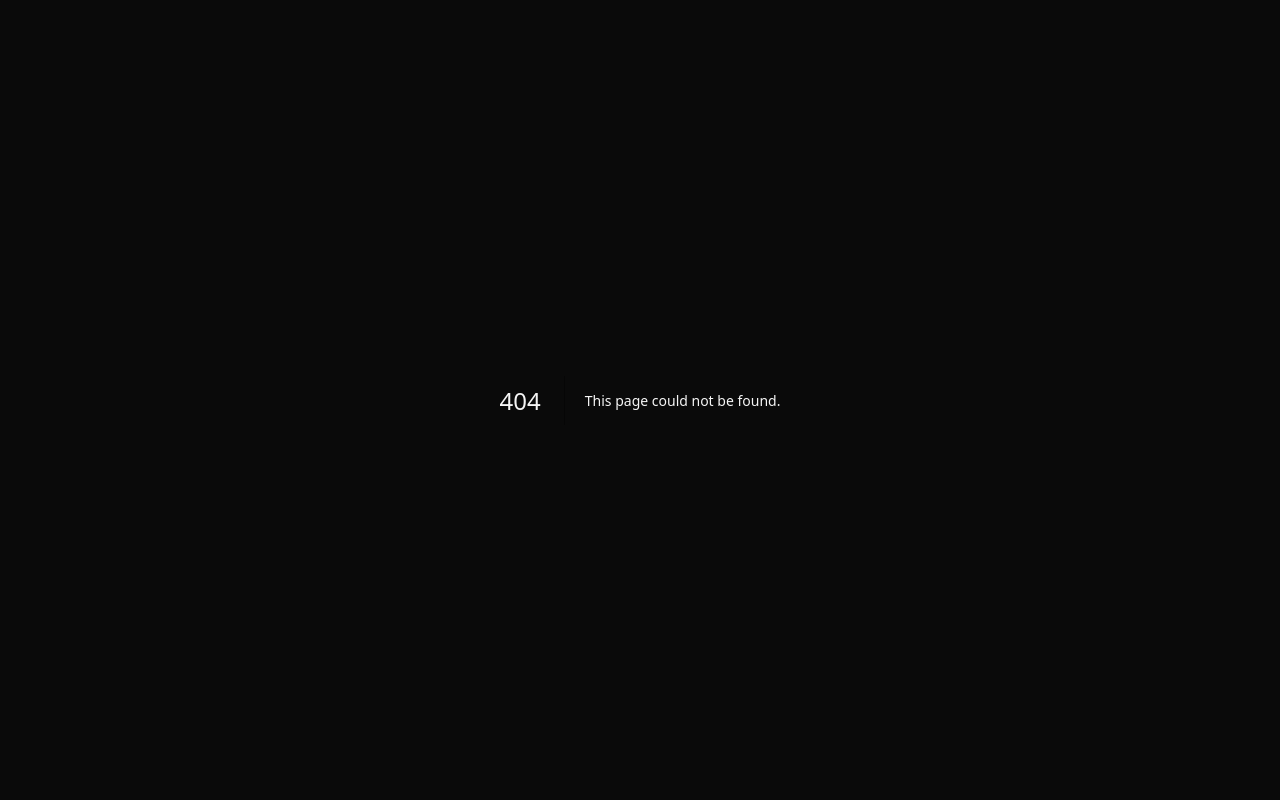
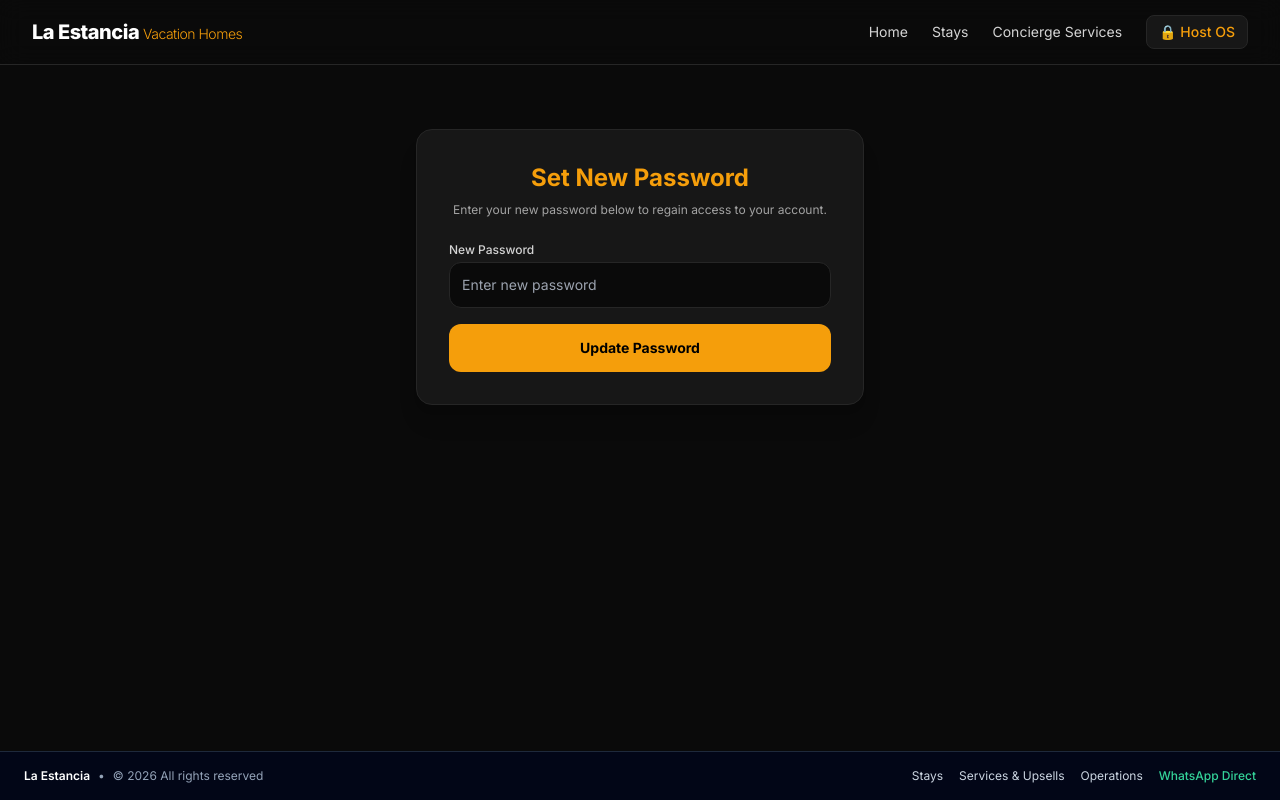
Before and after one commit to joshaston057-dev/vacation-pms, a Next.js app: page /reset-password in a window 1280 px wide. Before the commit this address had no page. Built offline with nearby package versions, Linux system fonts and the light colour scheme; no server answers.

Commit message:
Add email login, password reset route, and owner isolation structure

```diff
--- /dev/null
+++ b/app/reset-password/page.tsx
@@ -0,0 +1,72 @@
+'use client'
+
+import { useState } from 'react'
+import HeaderNav from '../components/HeaderNav'
+import Footer from '../components/Footer'
+import { supabase } from '@/lib/supabase'
+import { useRouter } from 'next/navigation'
+
+export default function ResetPasswordPage() {
+  const router = useRouter()
+  const [newPassword, setNewPassword] = useState('')
+  const [message, setMessage] = useState('')
+  const [loading, setLoading] = useState(false)
+
+  const handleUpdatePassword = async (e: React.FormEvent) => {
+    e.preventDefault()
+    setLoading(true)
+    setMessage('')
+
+    try {
+      const { error } = await supabase.auth.updateUser({ password: newPassword })
+      if (error) throw error
+      setMessage('✨ Password updated successfully! Redirecting to login...')
+      setTimeout(() => router.push('/login'), 2000)
+    } catch (err: any) {
+      setMessage(`❌ Error: ${err.message}`)
+    } finally {
+      setLoading(false)
+    }
+  }
+
+  return (
+    <main className="min-h-screen bg-neutral-950 text-neutral-100 flex flex-col justify-between">
+      <div>
+        <HeaderNav />
+        <div className="max-w-md mx-auto my-16 p-8 bg-neutral-900 border border-neutral-800 rounded-2xl shadow-xl">
+          <h1 className="text-2xl font-bold text-amber-500 mb-2 text-center">Set New Password</h1>
+          <p className="text-xs text-neutral-400 text-center mb-6">Enter your new password below to regain access to your account.</p>
+
+          {message && (
+            <p className="mb-4 p-3 bg-neutral-950 border border-neutral-800 text-amber-500 text-xs rounded-xl text-center">
+              {message}
+            </p>
+          )}
+
+          <form onSubmit={handleUpdatePassword} className="space-y-4">
+            <div>
+              <label className="block text-xs font-medium text-neutral-300 mb-1">New Password</label>
+              <input
+                type="password"
+                required
+                value={newPassword}
+                onChange={(e) => setNewPassword(e.target.value)}
+                placeholder="Enter new password"
+                className="w-full bg-neutral-950 border border-neutral-800 rounded-xl p-3 text-white text-sm outline-none focus:border-amber-500"
+              />
+            </div>
+
+            <button
+              type="submit"
+              disabled={loading}
+              className="w-full py-3.5 bg-amber-500 hover:bg-amber-600 text-black font-bold rounded-xl text-sm transition disabled:opacity-50"
+            >
+              {loading ? 'Updating...' : 'Update Password'}
+            </button>
+          </form>
+        </div>
+      </div>
+      <Footer />
+    </main>
+  )
+}
```
Also changed, not shown: next.config.mjs (renamed from app/login/next.config.mjs).
